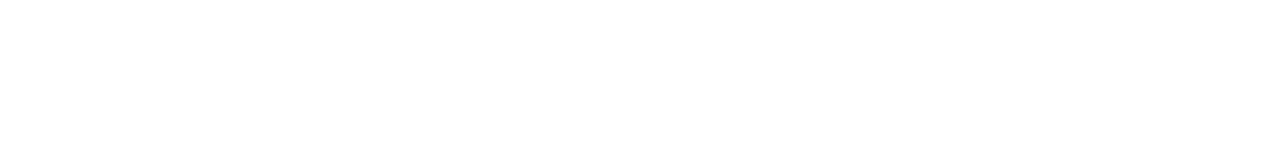
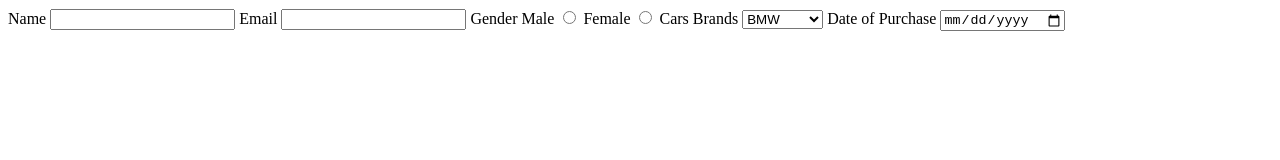
Before and after one commit to acciojob/car-insurance-form-mismuskan, a website: page main.html in a window 1280 px wide. Drawn offline with Linux system fonts and the light colour scheme.

Commit message:
created a submission

```diff
--- a/main.html
+++ b/main.html
@@ -10,6 +10,25 @@
 	<!-- the entire body must be written by student -->
     <script type="text/javascript" src="./script.js">
 </script>
+<form method="post">
+	<label for="name">Name</label>
+	<input type="text" id="name" required>
+	<label for="email">Email</label>
+	<input type="email" id="email" required>
+	<label for="gender">Gender</label>
+	<label for="gender">Male</label>
+	<input type="radio" name="gender" required>
+	<label for="gender">Female</label>
+	<input type="radio" name="gender" required>
+	<label for="cars">Cars Brands</label>
+	<select id="cars">
+		<option>BMW</option>
+		<option>Audi</option>
+		<option>Mercedez</option>
+	</select>
+	<label for="dop">Date of Purchase</label>
+	<input type="date" id="dop" required>
+
 
 </body>
 
```
